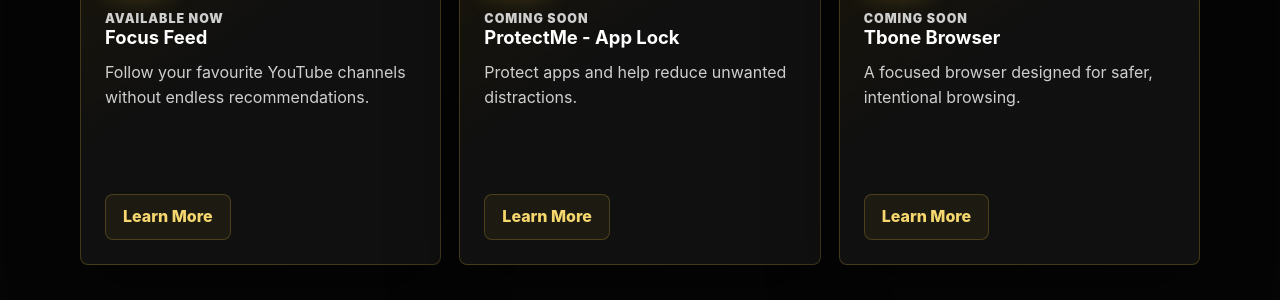
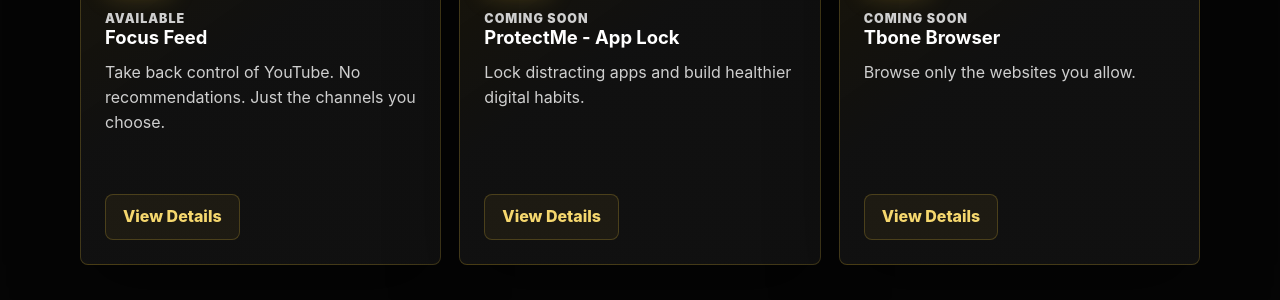
Before and after one commit to tboneapps/tboneapps, a plain HTML site: page apps/index.html in a window 1280 px wide. Shown: the part 500-800 px from the top of the page. Drawn offline with Linux system fonts and the light colour scheme.

Commit message:
Update apps page card copy

```diff
--- a/apps/index.html
+++ b/apps/index.html
@@ -1,54 +1,17 @@
 <!doctype html>
 <html lang="en">
-  <head>
-    <meta charset="utf-8">
-    <meta name="viewport" content="width=device-width, initial-scale=1">
-    <title>Apps | Tbone Apps</title>
-    <meta name="description" content="Current and upcoming apps from Tbone Apps.">
-    <link rel="stylesheet" href="../assets/styles.css">
-  </head>
+  <head><meta charset="utf-8"><meta name="viewport" content="width=device-width, initial-scale=1"><title>Apps | Tbone Apps</title><meta name="description" content="Current and upcoming apps from Tbone Apps."><link rel="stylesheet" href="../assets/styles.css"></head>
   <body>
     <a class="skip-link" href="#main">Skip to content</a>
-    <header class="site-header">
-      <nav class="nav container" aria-label="Primary navigation">
-        <a class="brand" href="../"><img class="brand-mark" src="../assets/logos/tbone-apps.webp" alt="" aria-hidden="true"><span>Tbone Apps</span></a>
-        <div class="nav-links">
-          <a href="../">Home</a>
-          <a href="./" aria-current="page">Apps</a>
-          <a href="../contact/">Contact</a>
-        </div>
-      </nav>
-    </header>
+    <header class="site-header"><nav class="nav container" aria-label="Primary navigation"><a class="brand" href="../"><img class="brand-mark" src="../assets/logos/tbone-apps.webp" alt="" aria-hidden="true"><span>Tbone Apps</span></a><div class="nav-links"><a href="../">Home</a><a href="./" aria-current="page">Apps</a><a href="../contact/">Contact</a></div></nav></header>
     <main id="main">
-      <section class="page-hero">
-        <div class="container page-hero-inner">
-          <p class="section-kicker">Apps</p>
-          <h1>Tbone Apps products</h1>
-          <p class="page-copy">Focused apps for safer, more intentional technology use.</p>
-        </div>
-      </section>
-      <section class="section">
-        <div class="container apps-grid">
-          <article class="app-card">
-            <div><img class="app-icon" src="../assets/logos/focus-feed.webp" alt="" aria-hidden="true"><p class="status-badge">AVAILABLE NOW</p><h3>Focus Feed</h3><p>Follow your favourite YouTube channels without endless recommendations.</p></div>
-            <a class="button secondary" href="focus-feed/">Learn More</a>
-          </article>
-          <article class="app-card">
-            <div><img class="app-icon" src="../assets/logos/protectme.webp" alt="" aria-hidden="true"><p class="status-badge">COMING SOON</p><h3>ProtectMe - App Lock</h3><p>Protect apps and help reduce unwanted distractions.</p></div>
-            <a class="button secondary" href="protectme/">Learn More</a>
-          </article>
-          <article class="app-card">
-            <div><img class="app-icon" src="../assets/logos/tbone-browser.webp" alt="" aria-hidden="true"><p class="status-badge">COMING SOON</p><h3>Tbone Browser</h3><p>A focused browser designed for safer, intentional browsing.</p></div>
-            <a class="button secondary" href="tbone-browser/">Learn More</a>
-          </article>
-        </div>
-      </section>
+      <section class="page-hero"><div class="container page-hero-inner"><p class="section-kicker">Apps</p><h1>Tbone Apps products</h1><p class="page-copy">Focused apps for safer, more intentional technology use.</p></div></section>
+      <section class="section"><div class="container apps-grid">
+        <article class="app-card"><div><img class="app-icon" src="../assets/logos/focus-feed.webp" alt="" aria-hidden="true"><p class="status-badge">Available</p><h3>Focus Feed</h3><p>Take back control of YouTube. No recommendations. Just the channels you choose.</p></div><a class="button secondary" href="focus-feed/">View Details</a></article>
+        <article class="app-card"><div><img class="app-icon" src="../assets/logos/protectme.webp" alt="" aria-hidden="true"><p class="status-badge">Coming Soon</p><h3>ProtectMe - App Lock</h3><p>Lock distracting apps and build healthier digital habits.</p></div><a class="button secondary" href="protectme/">View Details</a></article>
+        <article class="app-card"><div><img class="app-icon" src="../assets/logos/tbone-browser.webp" alt="" aria-hidden="true"><p class="status-badge">Coming Soon</p><h3>Tbone Browser</h3><p>Browse only the websites you allow.</p></div><a class="button secondary" href="tbone-browser/">View Details</a></article>
+      </div></section>
     </main>
-    <footer class="site-footer">
-      <div class="container footer-grid">
-        <div><a class="brand footer-brand" href="../"><img class="brand-mark" src="../assets/logos/tbone-apps.webp" alt="" aria-hidden="true"><span>Tbone Apps</span></a><p>Apps for a safer, more focused digital life.</p></div>
-        <div class="footer-links"><a href="./">Apps</a><a href="../privacy-policy/">Privacy Policy</a><a href="../contact/">Contact</a></div>
-      </div>
-    </footer>
+    <footer class="site-footer"><div class="container footer-grid"><div><a class="brand footer-brand" href="../"><img class="brand-mark" src="../assets/logos/tbone-apps.webp" alt="" aria-hidden="true"><span>Tbone Apps</span></a><p>Apps for a safer, more focused digital life.</p></div><div class="footer-links"><a href="./">Apps</a><a href="../privacy-policy/">Privacy Policy</a><a href="../contact/">Contact</a></div></div></footer>
   </body>
 </html>
```
